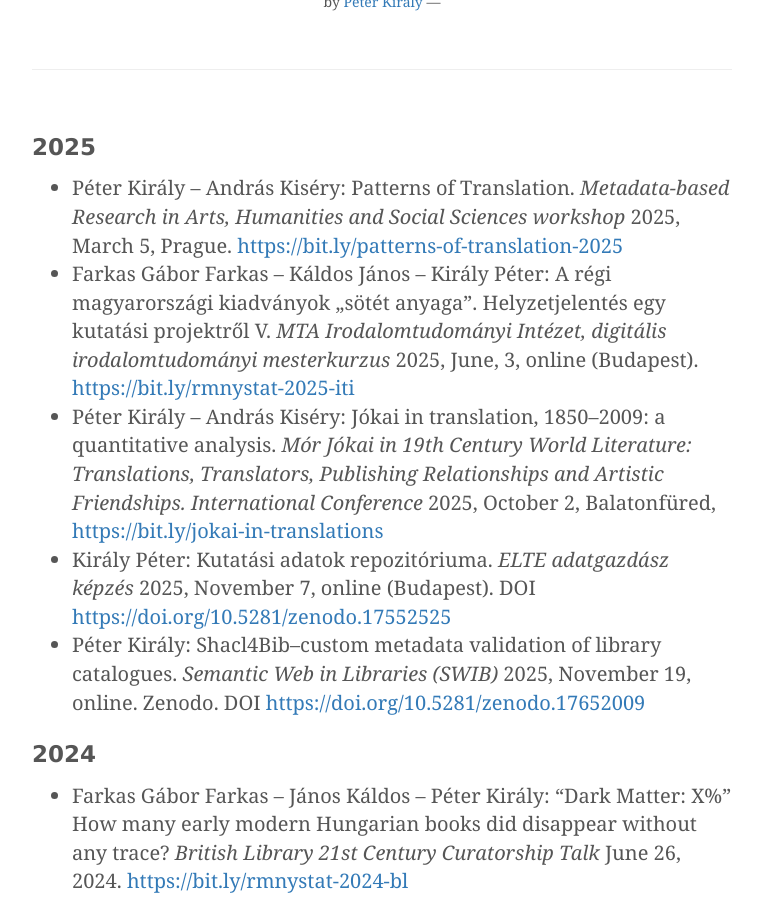
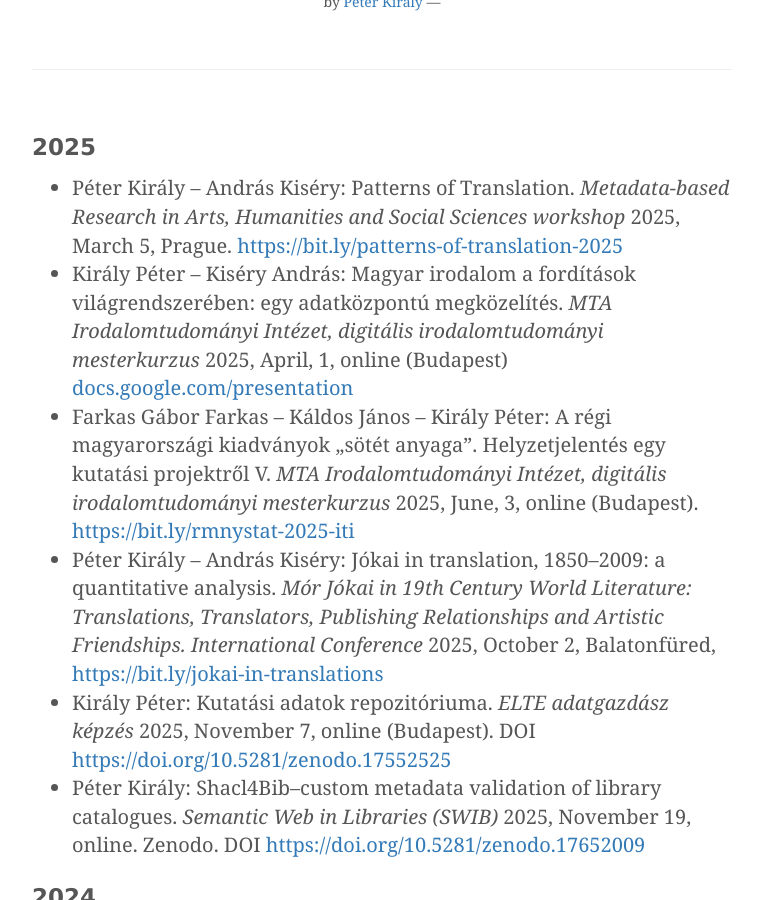
Before and after one commit to pkiraly/pkiraly.github.io, a Jekyll site: the page built from presentations.md, in a window 1280 px wide and 900 px high, scrolled down 329 px. Shown: the whole window, without its empty margins (258-1021 px from the left). Built offline with Jekyll 4.4.1, drawn with Linux system fonts in a browser that asks for light colours; nearby versions of some CDN libraries; some web fonts are replaced; comment, search, counter and statistics services are not loaded.

Commit message:
Add presentations

```diff
--- a/presentations.md
+++ b/presentations.md
@@ -20,6 +20,7 @@ p {
 ## 2025
 
 * Péter Király – András Kiséry: Patterns of Translation. _Metadata-based Research in Arts, Humanities and Social Sciences workshop_ 2025, March 5, Prague. [https://bit.ly/patterns-of-translation-2025](https://bit.ly/patterns-of-translation-2025)
+* Király Péter – Kiséry András: Magyar irodalom a fordítások világrendszerében: egy adatközpontú megközelítés. _MTA Irodalomtudományi Intézet, digitális irodalomtudományi mesterkurzus_ 2025, April, 1, online (Budapest) [docs.google.com/presentation](https://docs.google.com/presentation/d/e/2PACX-1vRVDDbhKqalCFvmi52vbalJBnkJ7loBuK6mdVa9m18MMoTG3mIp_6PzFJgSLxp0X5-gga9sFZ62Q1eR/pub?start=false&loop=false&delayms=3000)
 * Farkas Gábor Farkas – Káldos János – Király Péter: A régi magyarországi kiadványok „sötét anyaga”. Helyzetjelentés egy kutatási projektről V. _MTA Irodalomtudományi Intézet, digitális irodalomtudományi mesterkurzus_ 2025, June, 3, online (Budapest). [https://bit.ly/rmnystat-2025-iti](https://bit.ly/rmnystat-2025-iti)
 * Péter Király – András Kiséry: Jókai in translation, 1850–2009: a quantitative analysis. _Mór Jókai in 19th Century World Literature: Translations, Translators, Publishing Relationships and Artistic Friendships. International Conference_ 2025, October 2, Balatonfüred, [https://bit.ly/jokai-in-translations](https://bit.ly/jokai-in-translations)
 * Király Péter: Kutatási adatok repozitóriuma. _ELTE adatgazdász képzés_ 2025, November 7, online (Budapest). DOI [https://doi.org/10.5281/zenodo.17552525](https://doi.org/10.5281/zenodo.17552525)
```
